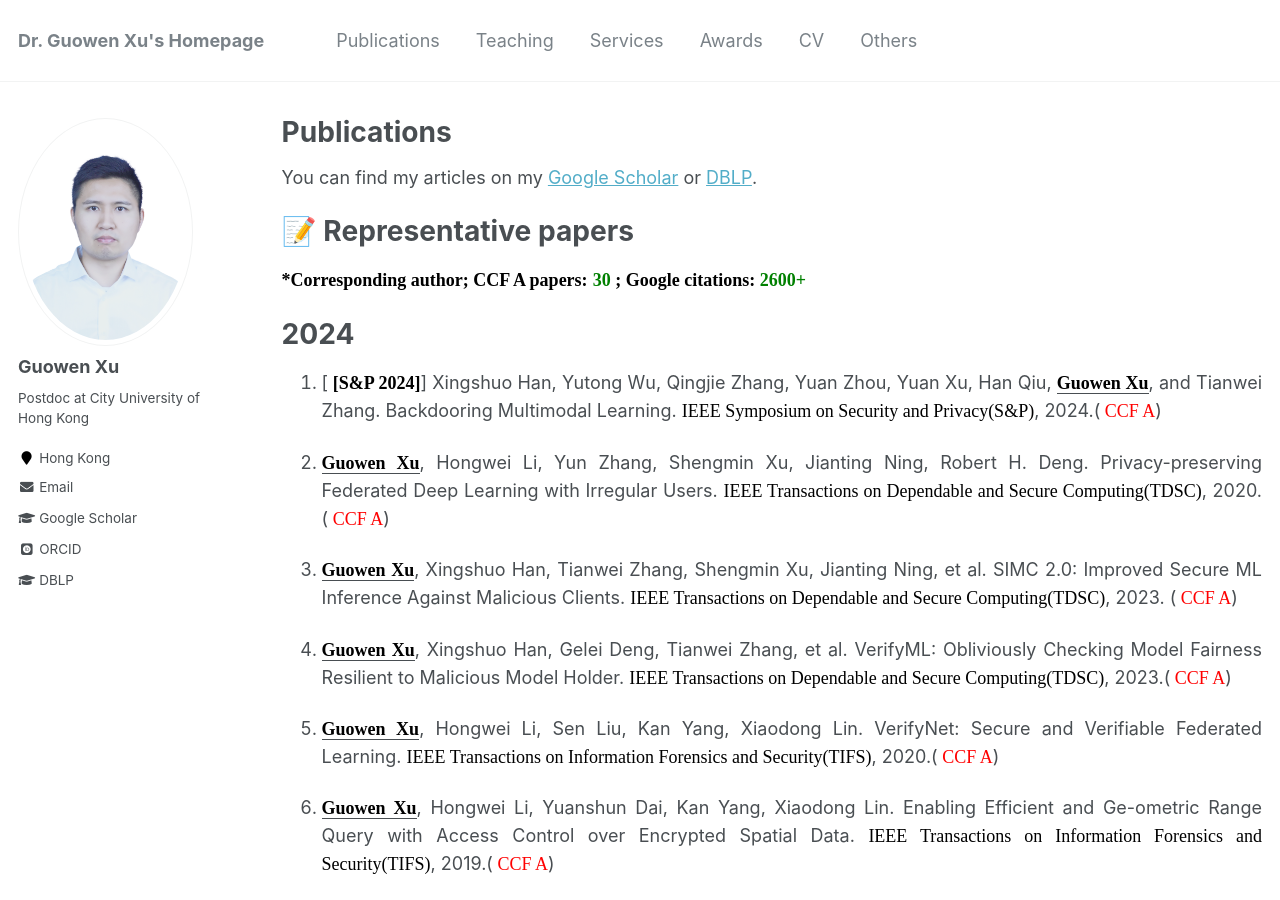
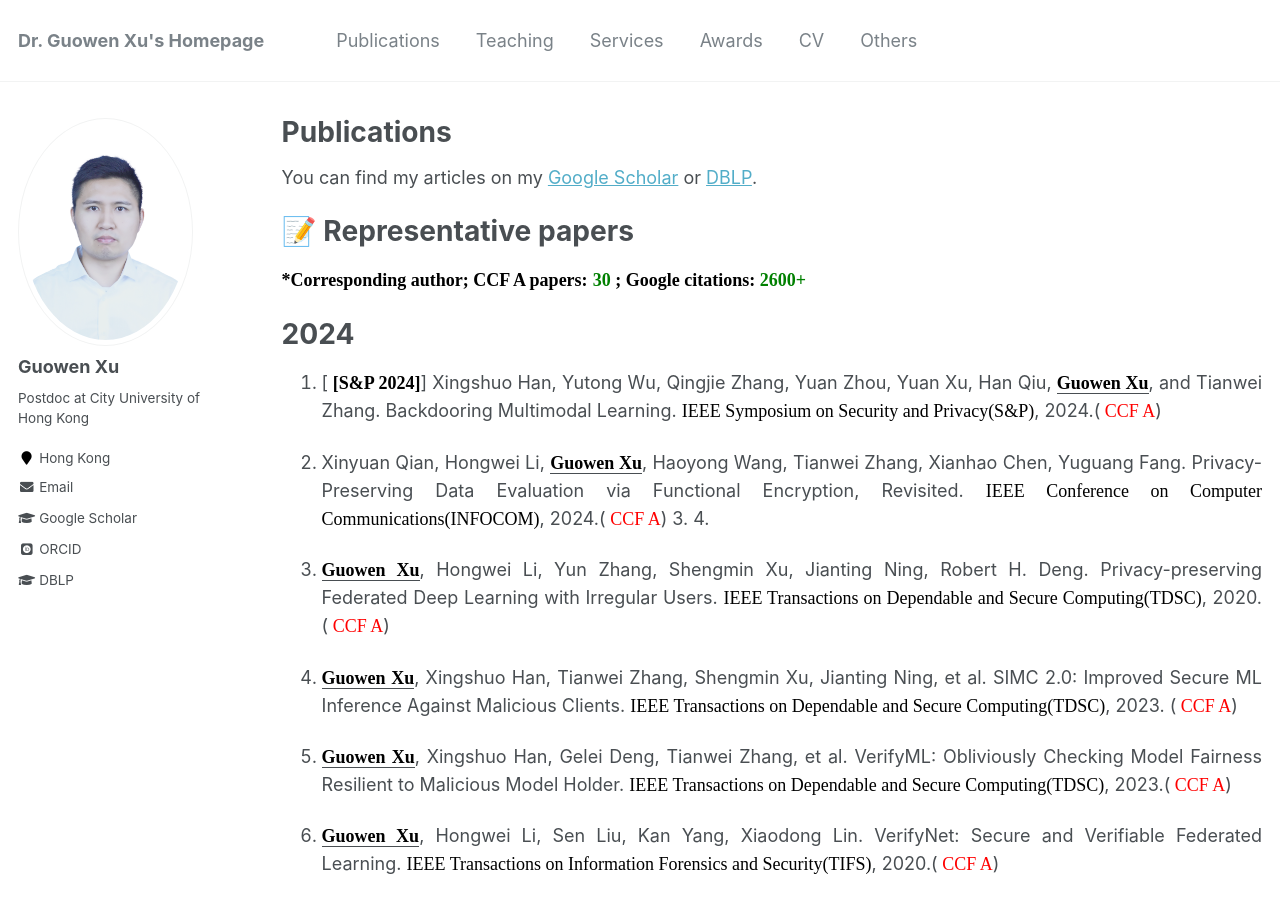
Before and after one commit to Guowen-xu/guowen-xu.github.io, a Jekyll site: the page built from _pages/publications.md, in a window 1280 px wide and 900 px high. Built offline with Jekyll 4.4.1, drawn with Linux system fonts in a browser that asks for light colours; some web fonts are replaced; some of the changed text lies outside the part shown.

Commit message:
Update publications.md

```diff
--- a/_pages/publications.md
+++ b/_pages/publications.md
@@ -16,7 +16,10 @@ You can find my articles on my [Google Scholar](https://scholar.google.com.hk/ci
 
 1. <p align="justify"> [<b><font face="Times New Roman" color=black size=4> [S&P 2024]</font></b>] Xingshuo Han, Yutong Wu, Qingjie Zhang, Yuan Zhou,  Yuan Xu, Han Qiu, <u><b><font face="Times New Roman" color=black size=4> Guowen Xu</font></b></u>, and Tianwei Zhang. Backdooring Multimodal Learning. <font face="Times New Roman" color=black size=4> IEEE Symposium on Security and Privacy(S&P)</font>, 2024.(<font face="Times New Roman" color=red size=4> CCF A</font>)
 
-11. <p align="justify"> <u><b><font face="Times New Roman" color=black size=4> Guowen Xu</font></b></u>,  Hongwei Li, Yun Zhang, Shengmin Xu, Jianting Ning, Robert H. Deng. Privacy-preserving Federated Deep Learning with Irregular Users. <font face="Times New Roman" color=black size=4> IEEE Transactions on Dependable and Secure Computing(TDSC)</font>, 2020. (<font face="Times New Roman" color=red size=4> CCF A</font>)
+2. <p align="justify">Xinyuan Qian, Hongwei Li, <u><b><font face="Times New Roman" color=black size=4> Guowen Xu</font></b></u>, Haoyong Wang, Tianwei Zhang, Xianhao Chen, Yuguang Fang. Privacy-Preserving Data Evaluation via Functional Encryption, Revisited.  <font face="Times New Roman" color=black size=4> IEEE Conference on Computer Communications(INFOCOM)</font>, 2024.(<font face="Times New Roman" color=red size=4> CCF A</font>)
+3.
+4.
+5. <p align="justify"> <u><b><font face="Times New Roman" color=black size=4> Guowen Xu</font></b></u>,  Hongwei Li, Yun Zhang, Shengmin Xu, Jianting Ning, Robert H. Deng. Privacy-preserving Federated Deep Learning with Irregular Users. <font face="Times New Roman" color=black size=4> IEEE Transactions on Dependable and Secure Computing(TDSC)</font>, 2020. (<font face="Times New Roman" color=red size=4> CCF A</font>)
 12. <p align="justify"> <u><b><font face="Times New Roman" color=black size=4> Guowen Xu</font></b></u>, Xingshuo Han, Tianwei Zhang, Shengmin Xu, Jianting Ning, et al. SIMC 2.0: Improved Secure ML Inference Against Malicious Clients. <font face="Times New Roman" color=black size=4> IEEE Transactions on Dependable and Secure Computing(TDSC)</font>, 2023. (<font face="Times New Roman" color=red size=4> CCF A</font>)
 13. <p align="justify"><u><b><font face="Times New Roman" color=black size=4> Guowen Xu</font></b></u>, Xingshuo Han, Gelei Deng, Tianwei Zhang, et al. VerifyML: Obliviously Checking Model Fairness Resilient to Malicious Model Holder. <font face="Times New Roman" color=black size=4> IEEE Transactions on Dependable and Secure Computing(TDSC)</font>, 2023.(<font face="Times New Roman" color=red size=4> CCF A</font>)
 14. <p align="justify"><u><b><font face="Times New Roman" color=black size=4> Guowen Xu</font></b></u>, Hongwei Li, Sen Liu, Kan Yang, Xiaodong Lin. VerifyNet: Secure and Verifiable Federated Learning. <font face="Times New Roman" color=black size=4> IEEE Transactions on Information Forensics and Security(TIFS)</font>, 2020.(<font face="Times New Roman" color=red size=4> CCF A</font>)
@@ -50,7 +53,7 @@ You can find my articles on my [Google Scholar](https://scholar.google.com.hk/ci
 3. <p align="justify">Wenbo Jiang, Hongwei Li, <u><b><font face="Times New Roman" color=black size=4> Guowen Xu</font></b></u>, Tianwei Zhang, Rongxing Lu. A Comprehensive Defense Framework against Model Extraction Attacks. <font face="Times New Roman" color=black size=4> IEEE Transactions on Dependable and Secure Computing(TDSC)</font>, 2023.(<font face="Times New Roman" color=red size=4> CCF A</font>)
 4.  <p align="justify">Wenbo Jiang, Hongwei Li, <u><b><font face="Times New Roman" color=black size=4> Guowen Xu</font></b></u>, Tianwei Zhang. Color Backdoor: A Robust Poisoning Attack in Color Space.<font face="Times New Roman" color=black size=4> IEEE / CVF Computer Vision and Pattern Recognition Conference(CVPR)</font>, 2023.(<font face="Times New Roman" color=red size=4> CCF A</font>)
 5.  <p align="justify">Xiaoyuan Liu, Hongwei Li, <u><b><font face="Times New Roman" color=black size=4> Guowen Xu</font></b></u>, Zongqi Chen, Xiaoming Huang, and Rongxing Lu. Privacy-Enhanced Federated Learning against Poisoning Adversaries. <font face="Times New Roman" color=black size=4> IEEE Transactions on Information Forensics and Security(TIFS)</font>, 2021.(<font face="Times New Roman" color=red size=4> CCF A</font>)
-6. <p align="justify">Xinyuan Qian, Hongwei Li, <u><b><font face="Times New Roman" color=black size=4> Guowen Xu</font></b></u>, Haoyong Wang, Tianwei Zhang, Xianhao Chen, Yuguang Fang. Privacy-Preserving Data Evaluation via Functional Encryption, Revisited.  <font face="Times New Roman" color=black size=4> IEEE Conference on Computer Communications(INFOCOM)</font>, 2024.(<font face="Times New Roman" color=red size=4> CCF A</font>)
+6.
 7. <p align="justify">Zhuoran Ma, Jianfeng Ma, Yinbin Miao, <u><b><font face="Times New Roman" color=black size=4> Guowen Xu</font></b></u>, Yang Liu, Ximeng Liu, Robert H. Deng. FLGAN: GAN-Based Unbiased Federated Learning under Non-IID Settings. <font face="Times New Roman" color=black size=4> IEEE Transactions on Knowledge and Data Engineering(TKDE)</font>, 2023.(<font face="Times New Roman" color=red size=4> CCF A</font>)
 8. <p align="justify">Wenbo Jiang, Tianwei Zhang, Han Qiu, Hongwei Li, <u><b><font face="Times New Roman" color=black size=4> Guowen Xu</font></b></u>, Incremental Learning, Incremental Backdoor Threats. <font face="Times New Roman" color=black size=4> IEEE Transactions on Dependable and Secure Computing(TDSC)</font>, 2022.(<font face="Times New Roman" color=red size=4> CCF A</font>)
 9. <p align="justify">Shengmin Xu, Jianting Ning, Xinyi Huang, Yingjiu Li,<u><b><font face="Times New Roman" color=black size=4> Guowen Xu</font></b></u>. Untouchable Once Revoking: A Practical and Secure Dynamic EHR Sharing System via Cloud. <font face="Times New Roman" color=black size=4> IEEE Transactions on Dependable and Secure Computing(TDSC)</font>, 2021.(<font face="Times New Roman" color=red size=4> CCF A</font>)
```
